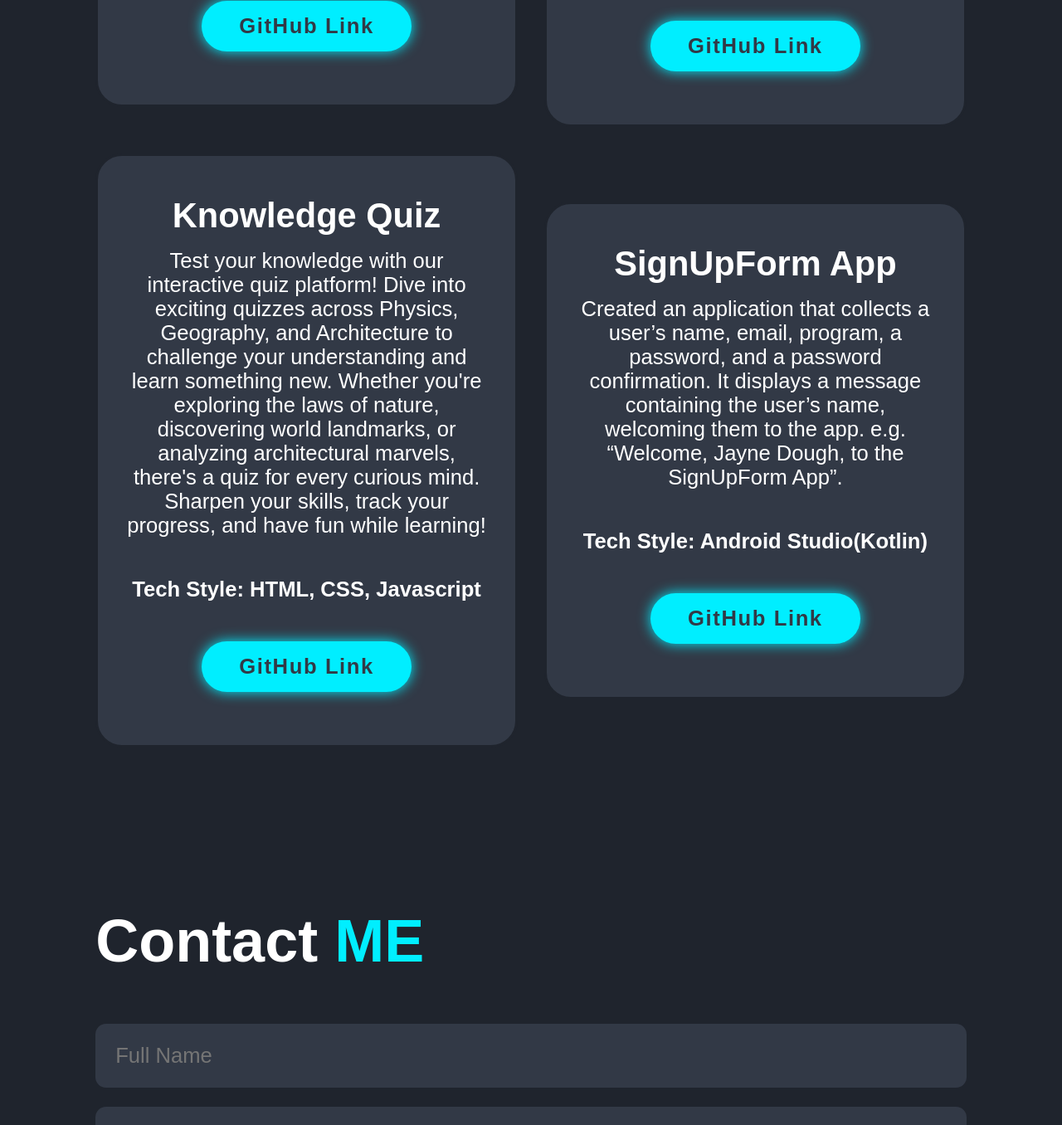
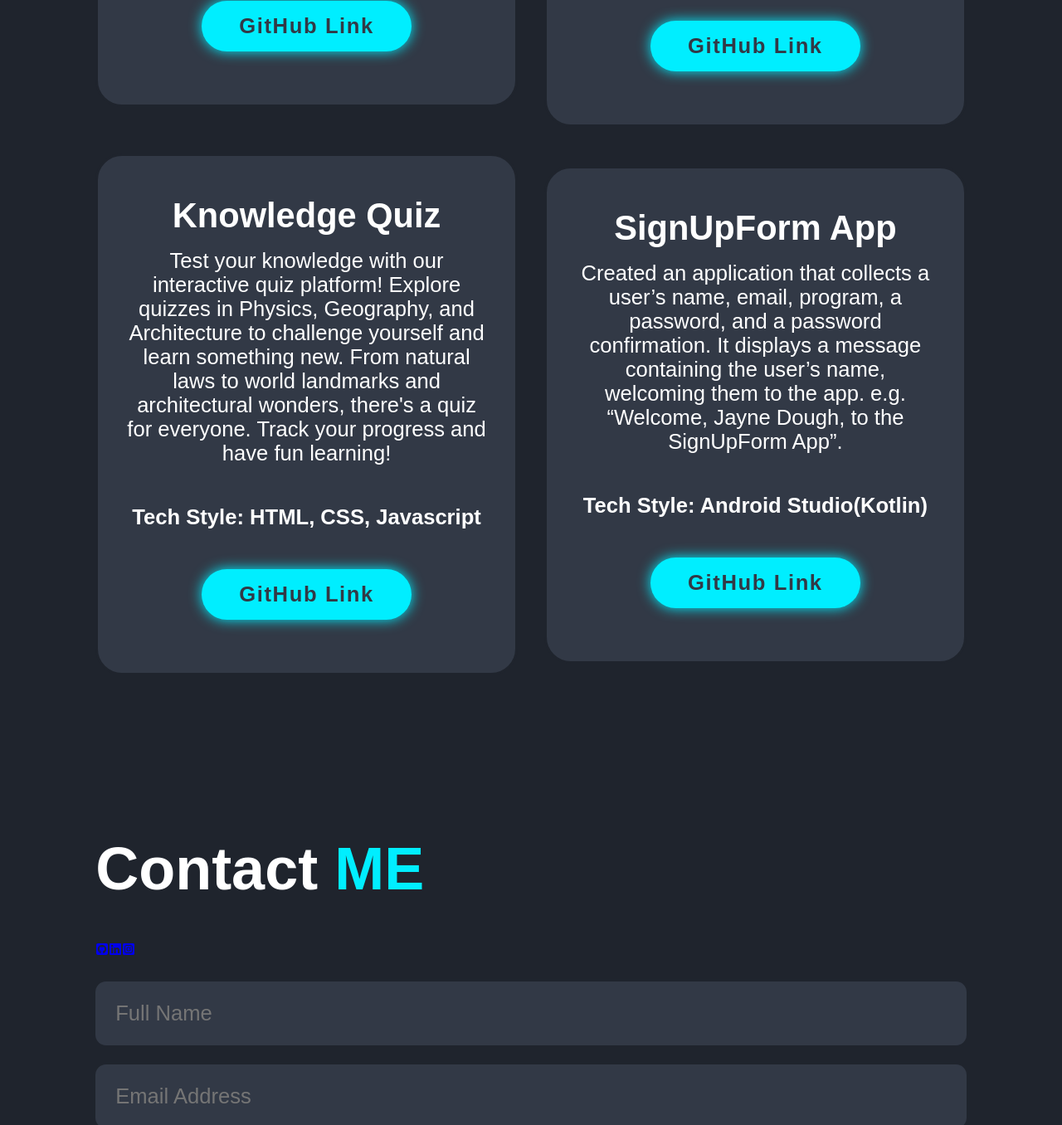
Before and after one commit to CIS-3344-fall24/IustinHerciu-assignment-4, a React (Create React App) app in the folder portfolio/: page / in a window 1280 px wide. Shown: the part 1597-2953 px from the top of the page at 83% size. Built offline with nearby package versions, Linux system fonts and the light colour scheme.

Commit message:
Contact.jsx Update
- Added 3 icons that when clicked, it will take you to either my github page, linkedin page, or my instagram.

```diff
--- a/portfolio/package.json
+++ b/portfolio/package.json
@@ -9,8 +9,9 @@
     "@testing-library/user-event": "^13.5.0",
     "react": "^18.3.1",
     "react-dom": "^18.3.1",
+    "react-icons": "^5.3.0",
     "react-router-dom": "^6.27.0",
-    "react-scripts": "5.0.1",
+    "react-scripts": "^5.0.1",
     "scrollreveal": "^4.0.9",
     "typed.js": "^2.1.0",
     "web-vitals": "^2.1.4"
--- a/portfolio/src/App.css
+++ b/portfolio/src/App.css
@@ -232,35 +232,3 @@ span {
     margin-top: 2rem;
     cursor: pointer;
 }
-
-.footer {
-    display: flex;
-    justify-content: space-between;
-    align-items: center;
-    flex-wrap: wrap;
-    padding: 2rem 9%;
-    background: var(--second-bg-color);
-}
-
-.footer text p {
-    font-size: 1.6rem;
-}
-
-.footer-iconTop a {
-    display: inline-flex;
-    justify-content: center;
-    align-items: center;
-    padding: .8rem;
-    background: var(--main-color);
-    border-radius: .8rem;
-    transition: .5s ease;
-}
-
-.footer-iconTop a:hover {
-    box-shadow: 0 0 1rem var(--main-color);
-}
-
-.footer-iconTop a i {
-    font-size: 2.4rem;
-    color: var(--second-bg-color);
-}
--- a/portfolio/src/App.jsx
+++ b/portfolio/src/App.jsx
@@ -2,7 +2,6 @@ import './App.css';
 import NavBar from "./content/NavBar";
 import Profile from "./content/Profile";
 import Projects from "./content/Projects";
-import Experience from "./content/Experience";
 import Contact from "./content/Contact";
 
 function App() {
@@ -16,7 +15,6 @@ function App() {
             <NavBar />
             <Profile />
             <Projects />
-            <Experience />
             <Contact />
         </>);
     }
--- a/portfolio/src/content/Contact.jsx
+++ b/portfolio/src/content/Contact.jsx
@@ -1,5 +1,11 @@
 import React, { useRef, useState } from 'react';    // Import hooks from React
 import emailjs from '@emailjs/browser';             // Import emailjs for sending form data via email
+import {FaSquareGithub} from "react-icons/fa6";
+import { FaLinkedin } from "react-icons/fa";
+import { FaInstagramSquare } from "react-icons/fa";
+
+
+
 
 export default function Contact() {
     /**
@@ -39,10 +45,25 @@ export default function Contact() {
         <section className="contact" id="contact">
             <h2 className="heading">Contact <span>ME</span></h2>
 
+            {/* Icons with links */}
+            <div className={"icons"}>
+                <a href={"https://github.com/iustinherciu2000"} target={"_blank"} rel="noreferrer">
+                    <FaSquareGithub icon={FaSquareGithub}/>
+                </a>
+
+                <a href={"https://www.linkedin.com/in/iustin-herciu-193446305/"} target={"_blank"} rel="noreferrer">
+                    <FaLinkedin/>
+                </a>
+
+                <a href={"https://www.instagram.com/iustin__lifts/"} target={"_blank"} rel="noreferrer">
+                    <FaInstagramSquare />
+                </a>
+            </div>
+
             <form ref={form} onSubmit={sendEmail}>
                 <div className="input-box">
                     <input type={"text"}
-                            name={"to_name"}
+                           name={"to_name"}
                            placeholder={"Full Name"}/>
                 </div>
 
--- a/portfolio/src/content/Experience.jsx
+++ /dev/null
@@ -1,3 +0,0 @@
-export default function Experience() {
-    return <h1></h1>
-}
--- a/portfolio/src/content/Projects.jsx
+++ b/portfolio/src/content/Projects.jsx
@@ -44,12 +44,10 @@ export default function Projects() {
                     <i className='bx bx-code-alt'></i>
                     <h3>Knowledge Quiz</h3>
                     <p>
-                        Test your knowledge with our interactive quiz platform!
-                        Dive into exciting quizzes across Physics, Geography, and Architecture to challenge
-                        your understanding and learn something new. Whether you're exploring
-                        the laws of nature, discovering world landmarks, or analyzing architectural marvels,
-                        there's a quiz for every curious mind. Sharpen your skills, track your progress,
-                        and have fun while learning!
+
+                        Test your knowledge with our interactive quiz platform! Explore quizzes in Physics, Geography,
+                        and Architecture to challenge yourself and learn something new. From natural laws to world landmarks
+                        and architectural wonders, there's a quiz for everyone. Track your progress and have fun learning!
                     </p>
                     <p>
                         <strong>
```
Also changed, not shown: 1 other file (tests, documents, lock files or other folders).
